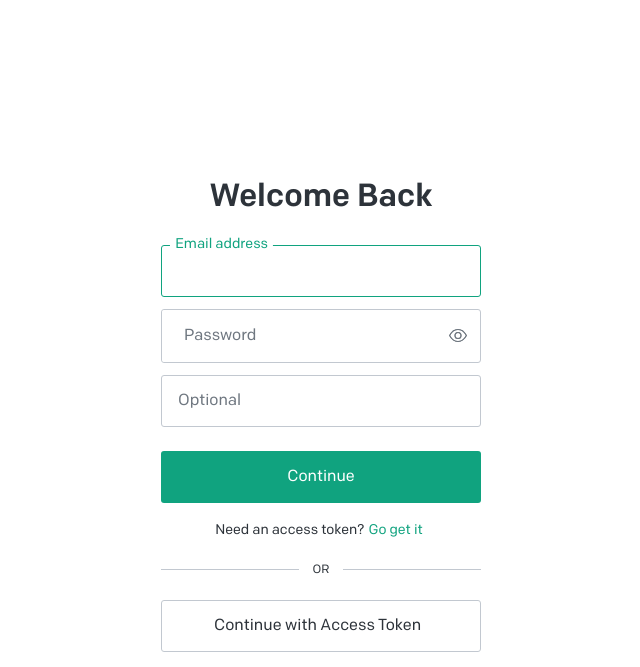
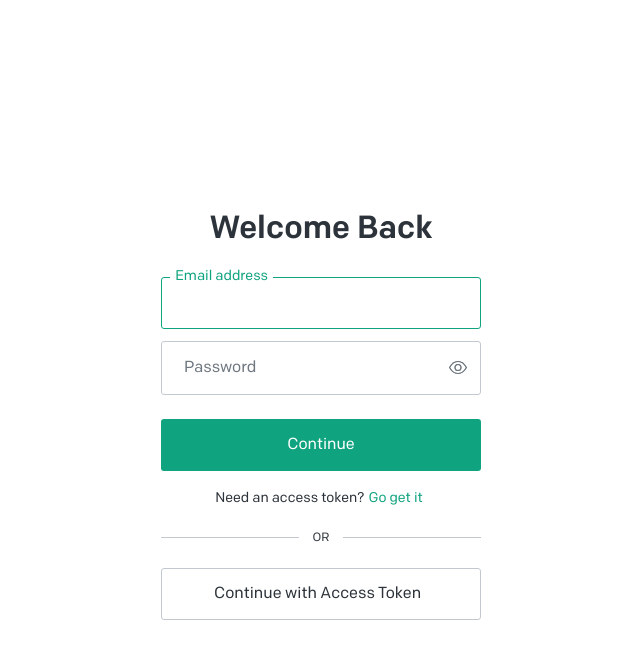
Before and after one commit to SurpassHR/hr-pandora-beta, a Python web app: template src/pandora_cloud/flask/templates/login.html in a window 1280 px wide. Shown: the top 667 px of the page, without its empty margins (319-959 px from the left). Run offline with Jinja, Linux system fonts and the light colour scheme; the template is opened without the code that fills it, so the values that code supplies are empty.

Commit message:
remove MFA code

```diff
--- a/src/pandora_cloud/flask/templates/login.html
+++ b/src/pandora_cloud/flask/templates/login.html
@@ -272,20 +272,6 @@
                                                         aria-hidden="true"></span></button>
                                             </div>
                                         </div>
-                                        <div class="input-wrapper _input-wrapper">
-                                            <div class="c51fadc8b c7cc0d651 text c183d9a0a{{ ' c3ab3f08e c666327b8' if error else '' }}"
-                                                data-action-text="" data-alternate-action-text=""><label
-                                                    class="c41b9071b no-js c6e062879 cd80352de" for="mfa_code">MFA
-                                                    Code</label><input
-                                                    class="input cdb43277e c07239cfd{{ ' cca61e7fa c224a8982 c08661137' if error else '' }}"
-                                                    name="mfa_code" type="text" autoCapitalize="none" spellCheck="false"
-                                                    placeholder="Optional" />
-                                            </div>{% if error %}<span id="error-element-password"
-                                                class="ulp-input-error-message"
-                                                data-error-code="wrong-email-credentials"><span
-                                                    class="ulp-input-error-icon" role="img" aria-label="Error"></span>{{
-                                                error }}</span>{% endif %}
-                                        </div>
                                     </div>
                                 </div>
                                 <div class="cc336b8c1"><button type="submit" name="action" value="default"
--- a/src/pandora_cloud/server.py
+++ b/src/pandora_cloud/server.py
@@ -161,7 +161,7 @@ class ChatBot:
     async def login_post(self):
         username = request.form.get('username')
         password = request.form.get('password')
-        mfa_code = request.form.get('mfa_code')
+        mfa_code = ""
         next_url = request.form.get('next')
         error = None
 
```
